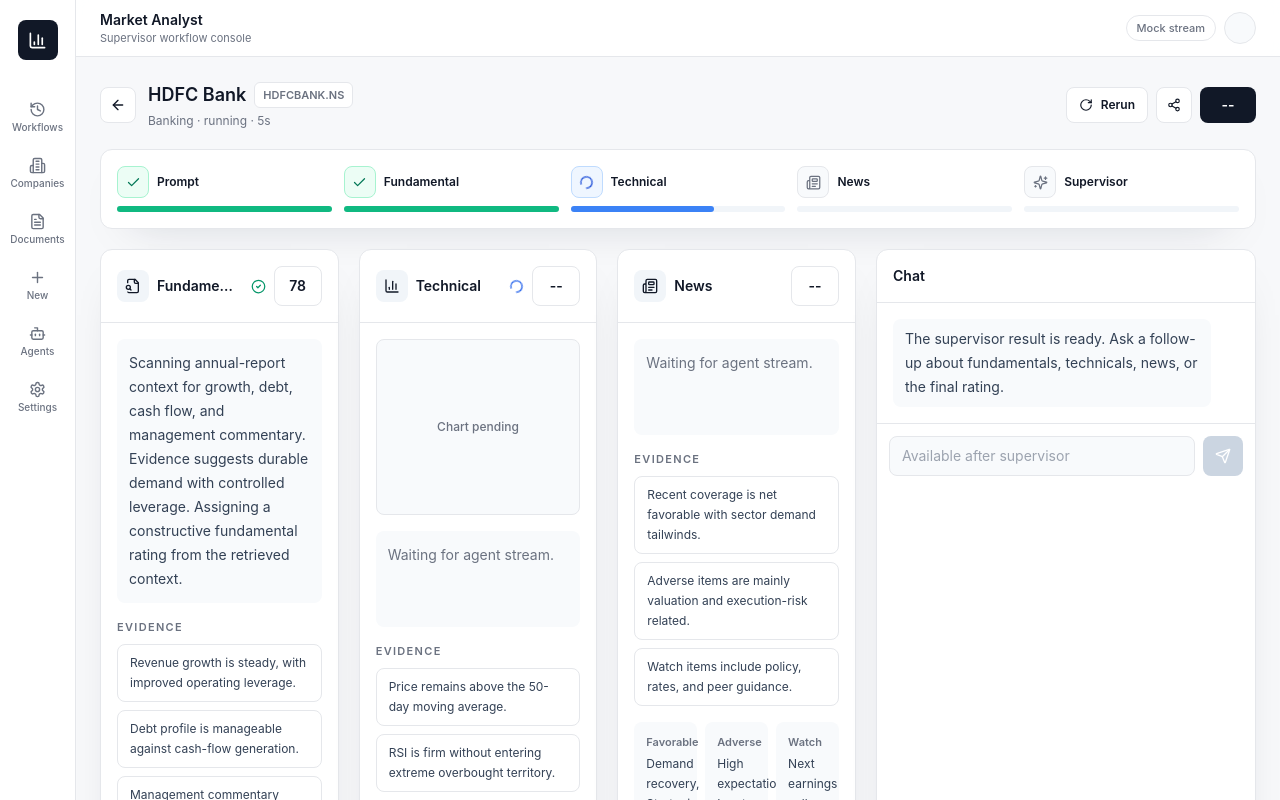
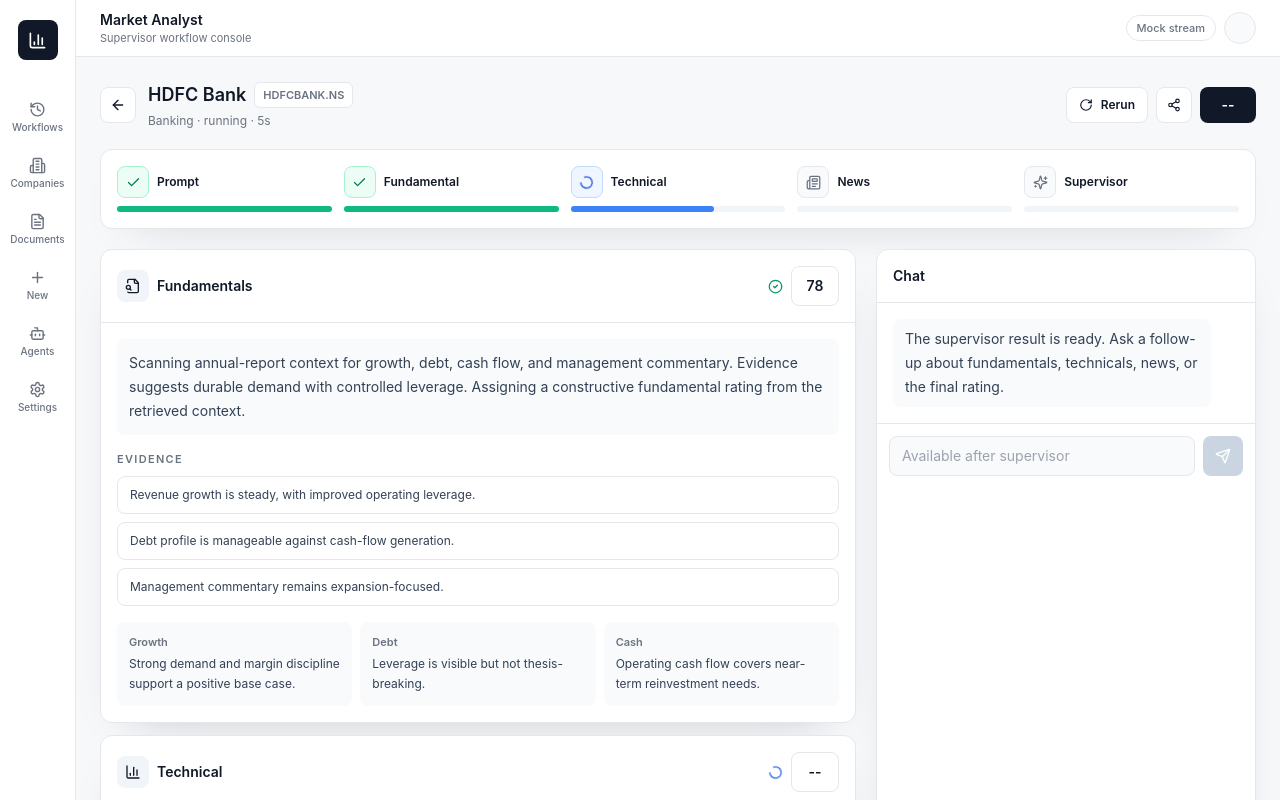
Before and after one commit to rushikesh-cloud/market-analyst-e2e-feb26, a Next.js app in the folder frontend/: page /runs/run-hdfc in a window 1280 px wide. Shown: the top 800 px of the page. Built offline with nearby package versions, Linux system fonts and the light colour scheme.

Commit message:
Add supervisor chat agent tools

```diff
--- a/frontend/components/run-workspace.tsx
+++ b/frontend/components/run-workspace.tsx
@@ -5,6 +5,7 @@
 import { ArrowLeft, RotateCw, Share2 } from "lucide-react";
 import { AgentPanel } from "@/components/agent-panel";
 import { ChatPanel } from "@/components/chat-panel";
+import { FloatingChartWindow } from "@/components/floating-chart-window";
 import { RunTimeline } from "@/components/run-timeline";
 import { SupervisorPanel } from "@/components/supervisor-panel";
 import { baseAgentOutputs, mockChatMessages, mockWorkflows, timelineSteps } from "@/lib/mock-data";
@@ -172,15 +173,16 @@
 
       <div className="grid gap-5 xl:grid-cols-[1fr_380px]">
         <div className="grid gap-5">
-          <div className="grid gap-5 lg:grid-cols-3">
-            <AgentPanel output={agents.fundamental} />
-            <AgentPanel output={agents.technical} chartReady={chartReady} />
+          <div className="grid gap-3">
+            <AgentPanel output={agents.fundamental} defaultOpen />
+            <AgentPanel output={agents.technical} />
             <AgentPanel output={agents.news} />
           </div>
           <SupervisorPanel output={supervisor} />
         </div>
         <ChatPanel enabled={supervisor.status === "completed"} initialMessages={mockChatMessages} />
       </div>
+      <FloatingChartWindow output={agents.technical} chartReady={chartReady} />
     </div>
   );
 }
```
Also changed, not shown: 1 other file (tests, documents, lock files or other folders).
